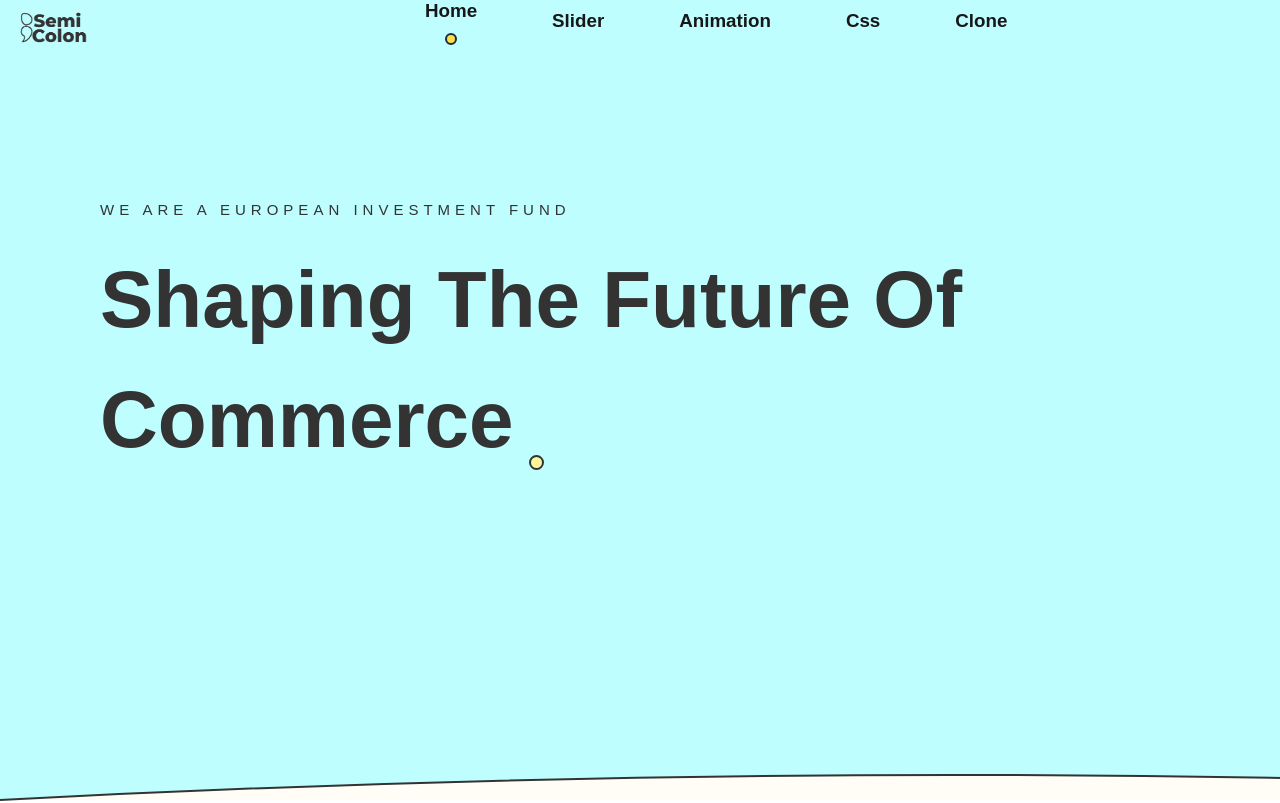
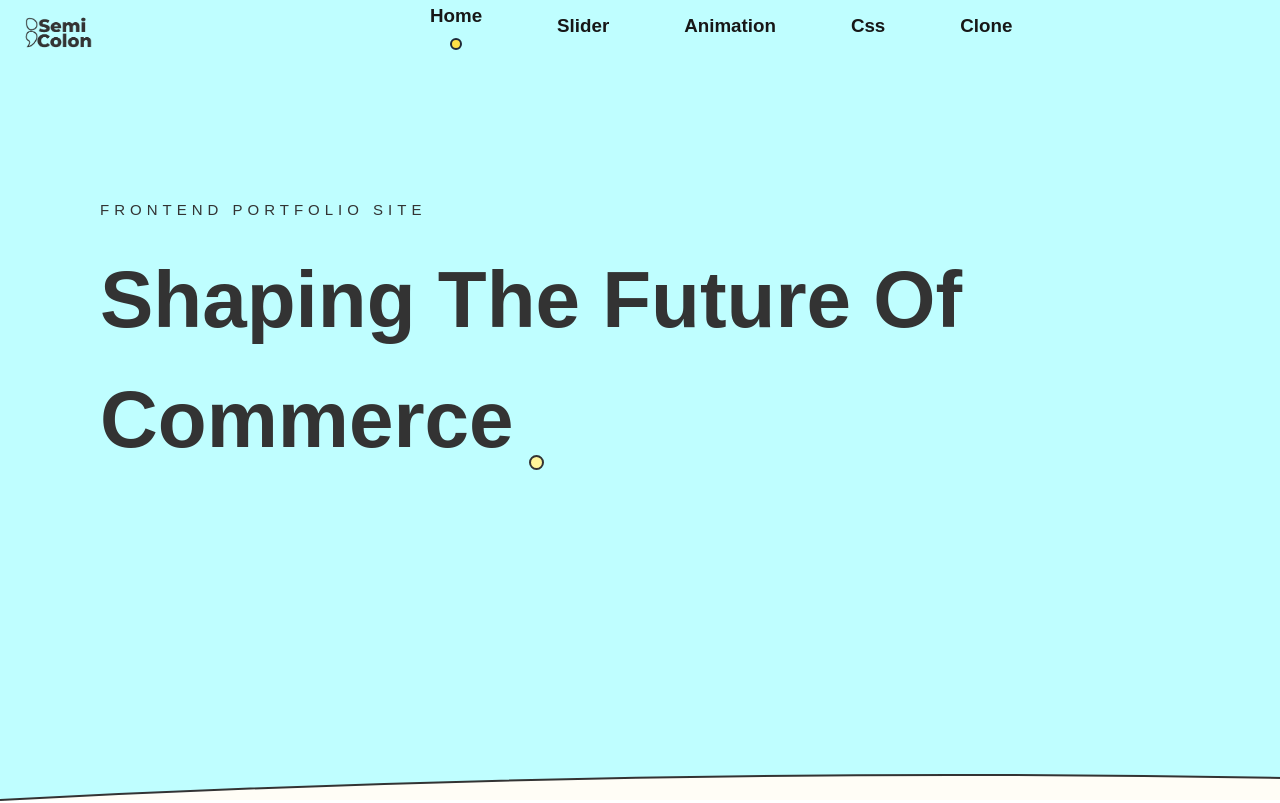
Before and after one commit to parkJH24/exampleSite, a Next.js app: page / in a window 1280 px wide. Shown: the top 803 px of the page. Built offline with nearby package versions, Linux system fonts and the light colour scheme.

Commit message:
텍스트 수정

```diff
--- a/src/components/HeaderComponent.tsx
+++ b/src/components/HeaderComponent.tsx
@@ -5,7 +5,7 @@ import Nav from "./Nav";
 
 const HeaderComponent = () => {
     return (
-        <header className="fixed top-0 left-0 flex gap-[30rem] p-4 w-full z-[999]">
+        <header className="fixed top-0 left-0 flex gap-[30rem] p-6 w-full z-[999]">
             <h1 className="w-36">
                 <Image
                     src="/images/logo.png"
--- a/src/components/VisualTextWrapper.tsx
+++ b/src/components/VisualTextWrapper.tsx
@@ -5,7 +5,7 @@ export default function VisualTextWrapper() {
         <div className=" box-border fixed top-[0px] left-[0rem] pt-[20rem] px-[10rem]">
             {/* 서브 텍스트 */}
             <p className="tracking-[0.5rem] font-medium text-2xl text-[#333333] mb-8">
-                WE ARE A EUROPEAN INVESTMENT FUND
+                FRONTEND PORTFOLIO SITE
             </p>
 
             {/* 메인 텍스트 */}
```
